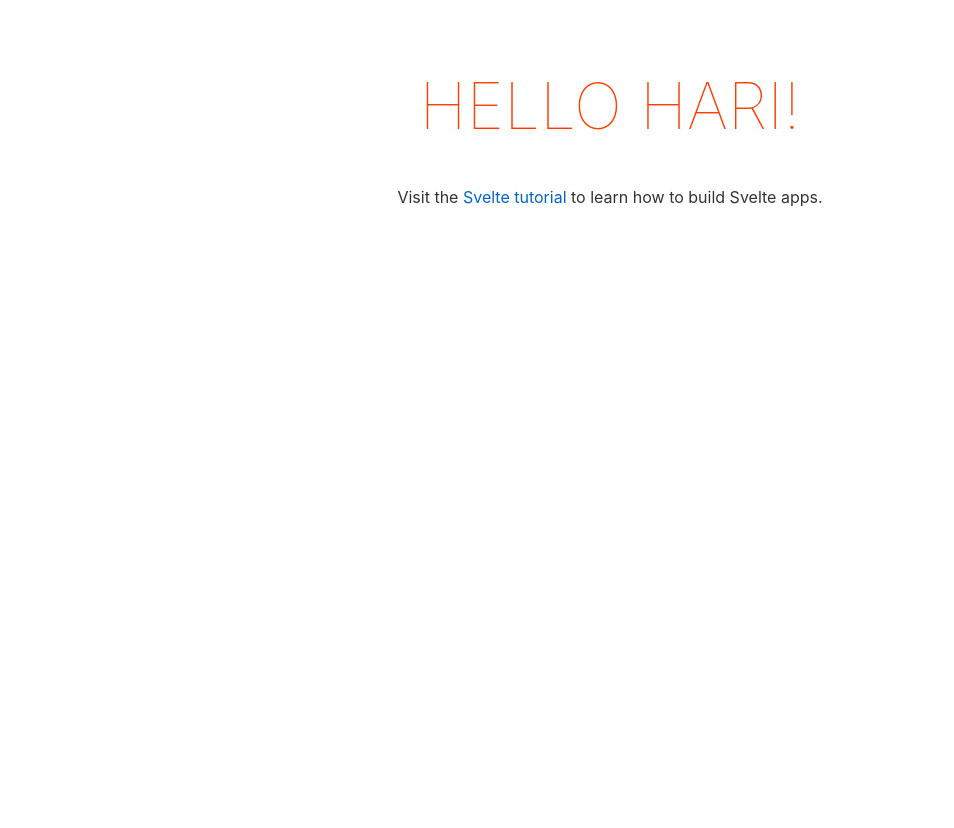
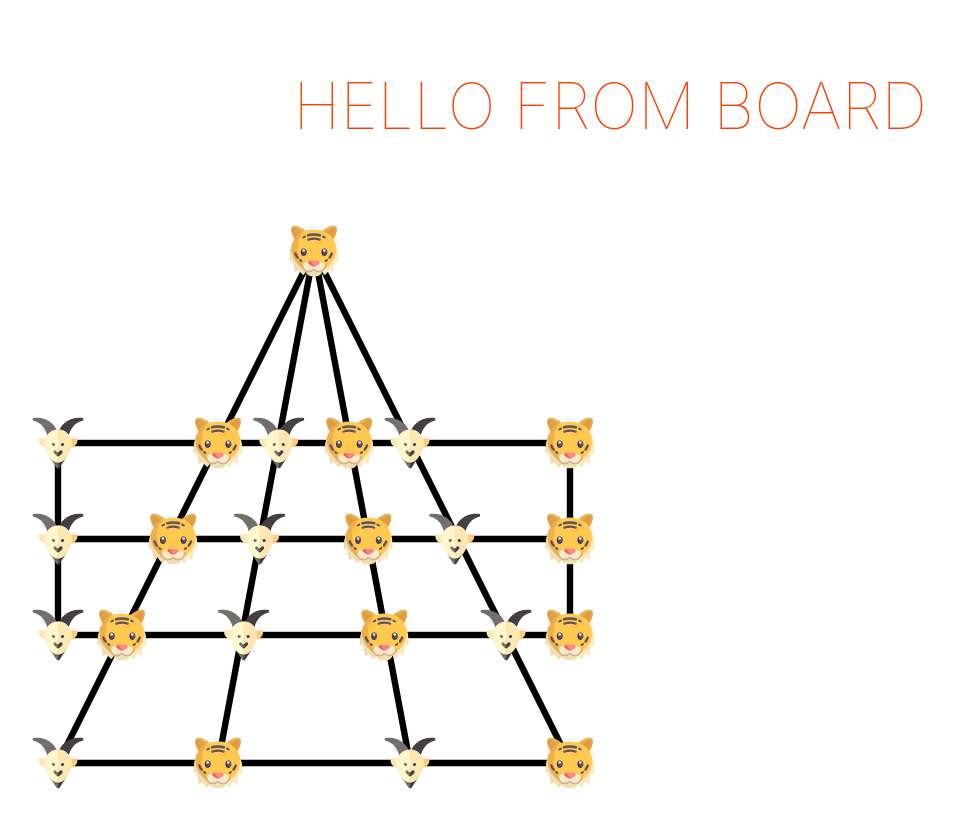
Before and after one commit to hariaakash/tigers-vs-goats, a Svelte app: page / in a window 1280 px wide. Shown: the top 828 px of the page, without its empty margins (30-984 px from the left). Before the commit the page ends 800 px from the top, so only its background shows below. Built offline with nearby package versions, Linux system fonts and the light colour scheme.

Commit message:
board position with images added

```diff
--- a/src/App.svelte
+++ b/src/App.svelte
@@ -1,30 +1,28 @@
 <script>
-	let name = 'Hari';
+	import {
+		onMount
+	} from "svelte";
+
+	import Board from './components/Board.svelte';
+
+	onMount(async () => {});
 </script>
 
 <main>
-	<h1>Hello {name}!</h1>
-	<p>Visit the <a href="https://svelte.dev/tutorial">Svelte tutorial</a> to learn how to build Svelte apps.</p>
+	<h1>Hello from Board</h1>
+	<Board></Board>
 </main>
 
 <style>
 	main {
-		text-align: center;
 		padding: 1em;
-		max-width: 240px;
-		margin: 0 auto;
 	}
 
 	h1 {
+		text-align: center;
 		color: #ff3e00;
 		text-transform: uppercase;
 		font-size: 4em;
 		font-weight: 100;
 	}
-
-	@media (min-width: 640px) {
-		main {
-			max-width: none;
-		}
-	}
 </style>
--- /dev/null
+++ b/src/components/Board.svelte
@@ -0,0 +1,72 @@
+<script>
+	import {
+		onMount
+	} from 'svelte';
+
+	import positions from '../static/boardPositions';
+
+	const app = {};
+	const imageSize = 8;
+	const goat = './img/goat.svg';
+	const tiger = './img/tiger.svg';
+
+	onMount(async () => {
+		const board = document.getElementById('board');
+		const height = board.height.baseVal.value;
+		const width = board.width.baseVal.value;
+	});
+</script>
+
+<style>
+	.outline {
+		fill: none;
+		stroke: #000000;
+	}
+
+	.circle {
+		opacity: 1;
+		fill: #000000;
+		fill-opacity: 1;
+	}
+
+	.marker {
+		text-align: center;
+		fill: #FFFFFF;
+		font-size: 15%;
+		font-family: -apple-system, BlinkMacSystemFont, "Segoe UI", Roboto, Oxygen-Sans, Ubuntu, Cantarell, "Helvetica Neue", sans-serif;
+		text-anchor: middle;
+	}
+</style>
+
+<div>
+	<svg id="board" viewBox="0 0 100 100" height="640" width="640">
+		<g>
+			<g>
+				<!-- Outline -->
+				<g>
+					<polygon id="triangle" points="50 10, 90 90, 10 90" class="outline" />
+					<rect id="rectangle" x="10" y="40" width="80" height="30" class="outline" />
+					<line id="middleLine" x1="10" y1="55" x2="90" y2="55" class="outline" />
+					<line id="rightLine" x1="50" y1="10" x2="65" y2="90" class="outline" />
+					<line id="leftLine" x1="50" y1="10" x2="35" y2="90" class="outline" />
+				</g>
+				<!-- Circle -->
+				{#each positions as position, key}
+				<g>
+					<circle id="c{key}" cx="{position.cx}" cy="{position.cy}" r="2" class="circle" />
+					<text id="t{key}" x="{position.cx}" y="{position.cy}" alignment-baseline="central" class="marker">{key}</text>
+					<image
+						id="i{key}"
+						href="{ key%2 === 0 ? tiger : goat}"
+						x="{position.cx - imageSize/2}"
+						y="{position.cy - imageSize/2}"
+						height="{imageSize}"
+						width="{imageSize}"
+						alt="Position {key}"
+					/>
+				</g>
+				{/each}
+			</g>
+		</g>
+	</svg>
+</div>
--- /dev/null
+++ b/src/static/boardPositions.js
@@ -0,0 +1,93 @@
+export default [{
+        cx: 50,
+        cy: 10
+    },
+    {
+        cx: 10,
+        cy: 40
+    },
+    {
+        cx: 35,
+        cy: 40
+    },
+    {
+        cx: 44.5,
+        cy: 40
+    },
+    {
+        cx: 55.5,
+        cy: 40
+    },
+    {
+        cx: 65,
+        cy: 40
+    },
+    {
+        cx: 90,
+        cy: 40
+    },
+    {
+        cx: 10,
+        cy: 55
+    },
+    {
+        cx: 28,
+        cy: 55
+    },
+    {
+        cx: 41.5,
+        cy: 55
+    },
+    {
+        cx: 58.5,
+        cy: 55
+    },
+    {
+        cx: 72,
+        cy: 55
+    },
+    {
+        cx: 90,
+        cy: 55
+    },
+    {
+        cx: 10,
+        cy: 70
+    },
+    {
+        cx: 20,
+        cy: 70
+    },
+    {
+        cx: 39,
+        cy: 70
+    },
+    {
+        cx: 61,
+        cy: 70
+    },
+    {
+        cx: 80,
+        cy: 70
+    },
+    {
+        cx: 90,
+        cy: 70
+    },
+    {
+        cx: 10,
+        cy: 90
+    },
+    {
+        cx: 35,
+        cy: 90
+    },
+    {
+        cx: 65,
+        cy: 90
+    },
+    {
+        cx: 90,
+        cy: 90
+    },
+];
```
Also changed, not shown: public/img/goat.svg (added), public/img/tiger.svg (added).
